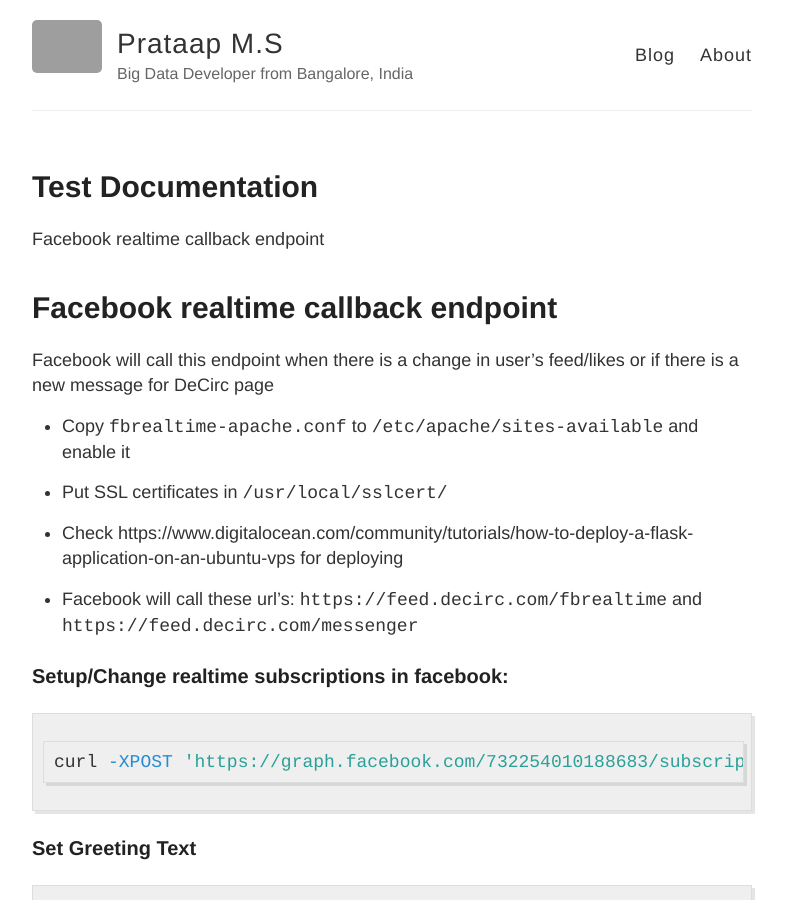
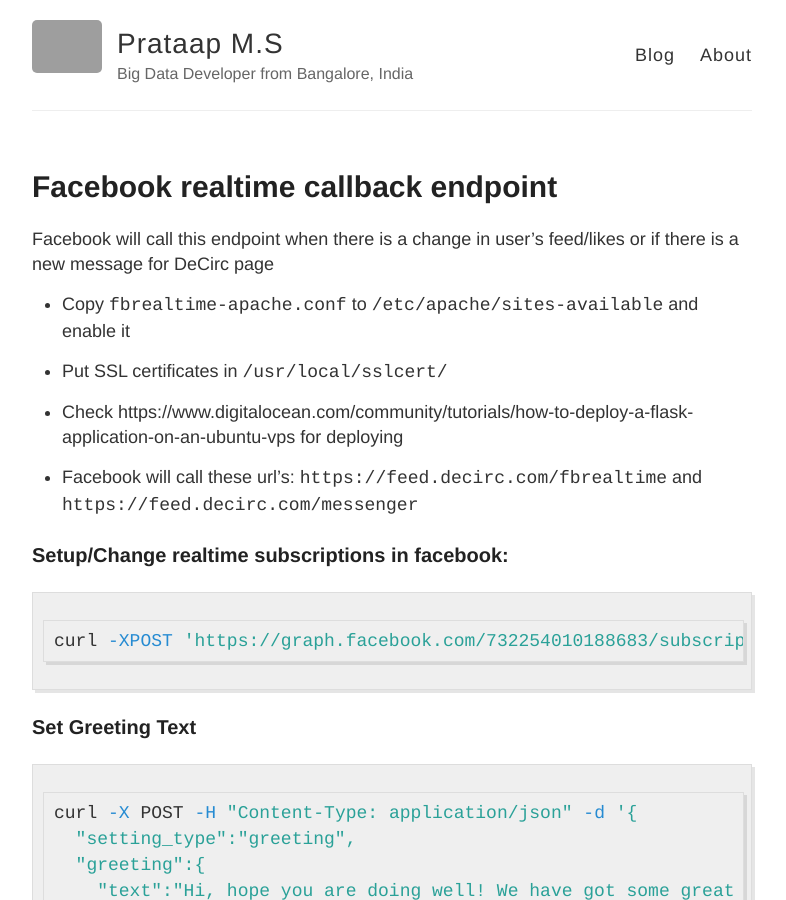
Before and after one commit to prataap/prataap.github.io, a Jekyll site: the page built from _posts/2014-3-3-Documentation-FBChatBot.md, in a window 1280 px wide and 900 px high. Shown: the whole window, without its empty margins (248-1034 px from the left). Built offline with Jekyll 4.4.1, drawn with Linux system fonts in a browser that asks for light colours; grey boxes are pictures that could not be loaded.

Commit message:
updated title

```diff
--- a/_posts/2014-3-3-Documentation-FBChatBot.md
+++ b/_posts/2014-3-3-Documentation-FBChatBot.md
@@ -1,11 +1,7 @@
 ---
 layout: post
-title: Test Documentation
+title: Facebook realtime callback endpoint
 ---
-
-Facebook realtime callback endpoint
-
-# Facebook realtime callback endpoint
 
 Facebook will call this endpoint when there is a change in user's feed/likes or if there is a new message for DeCirc page
 
```
